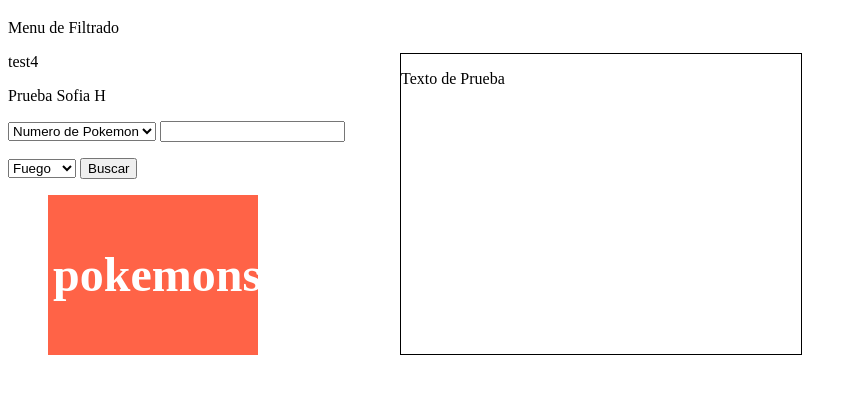
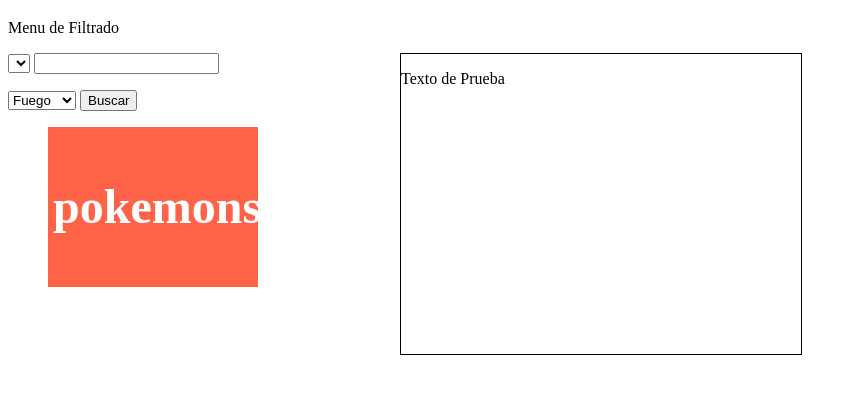
Before and after one commit to sofiagaona/CDMX011-data-lovers, a website with bundled scripts: page src/index.html in a window 1280 px wide. Shown: the part 87-480 px from the top of the page, without its empty margins (0-857 px from the left). Built offline with nearby package versions, Linux system fonts and the light colour scheme.

Commit message:
Update index.html

```diff
--- a/src/index.html
+++ b/src/index.html
@@ -11,14 +11,15 @@
 
     <form id="formentradadedatos">
       <p>Menu de Filtrado</p>
-      <p>test4</p>
-      <p>Prueba Sofia H</p>
+
+
 
 
 
       <select name="filtrouno" id="filtrouno">
-        <option value="Numero de pokemon">Numero de Pokemon</option>
-        <option value="Tipo de Pokemon">Tipo de Pokemon</option>
+       <!-- <option value="Numero de pokemon">Numero de Pokemon</option>
+        <option value="Tipo de Pokemon">Tipo de Pokemon</option>-->
+
       </select>
 
       <input id=txbxnumeropokemon type="number"></p>
```
